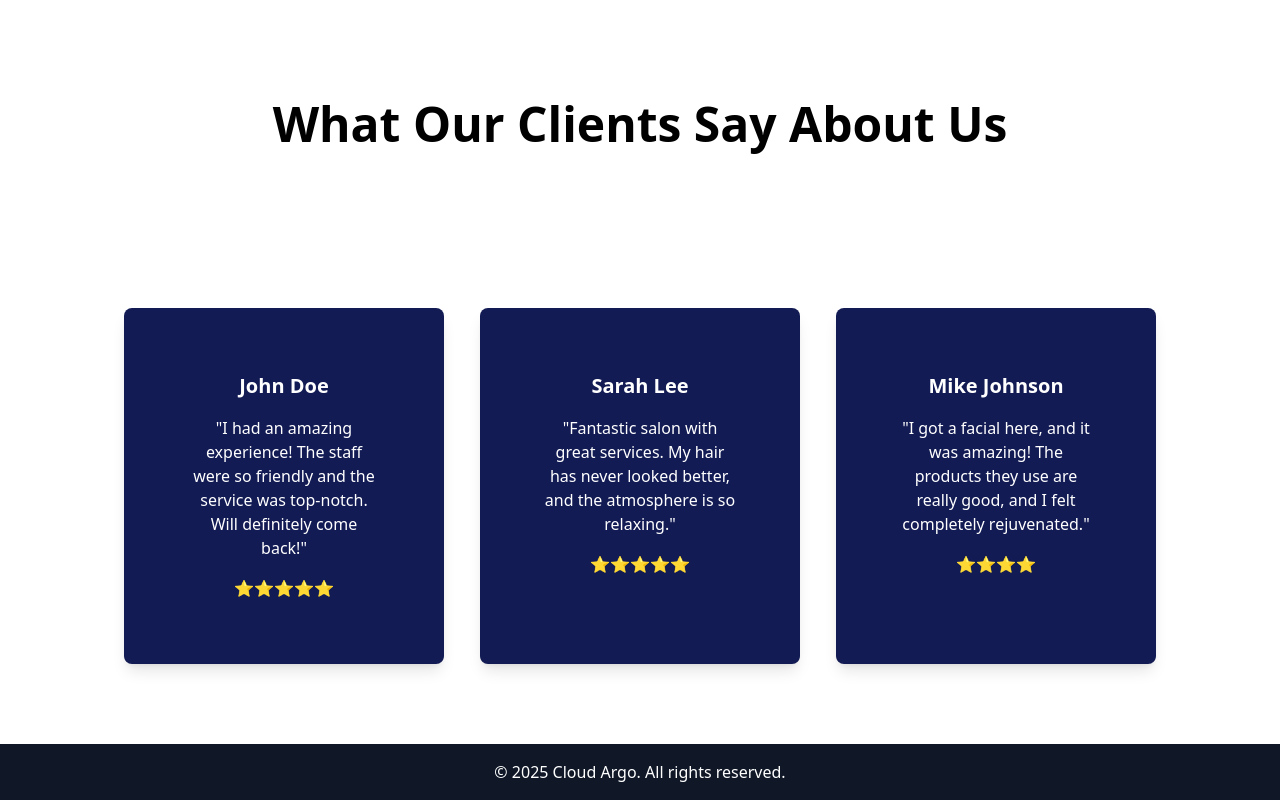
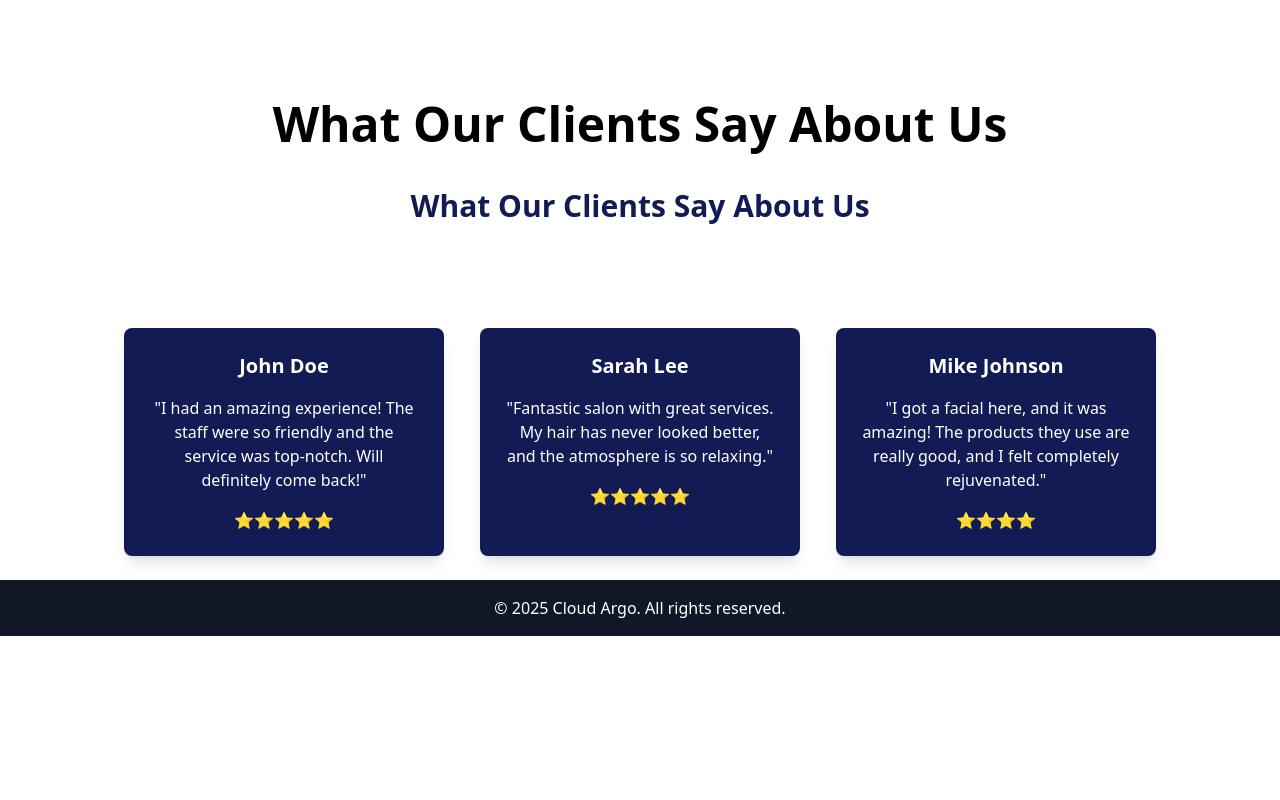
Before and after one commit to danishts/Cloud-Argo, a React (Vite) app: page /about in a window 1280 px wide. Shown: the part 4676-5476 px from the top of the page. After the commit the page ends 5312 px from the top, so only its background shows below. Built offline with nearby package versions, Linux system fonts and the light colour scheme.

Commit message:
About component updtas

```diff
--- a/src/Layout/Pages/AboutUs.jsx
+++ b/src/Layout/Pages/AboutUs.jsx
@@ -1167,8 +1167,15 @@ const AboutUs = () => {
         <h1 class="text-5xl font-bold  mb-8">What Our Clients Say About Us</h1>
       </div>
 
-      <div class="flex justify-center space-x-9  mt-20 p-20">
-        <div class="bg-[#121b54] text-white rounded-lg shadow-lg p-16 w-80 text-center">
+      <div class="text-center mt-10">
+        <h1 class="text-3xl font-bold text-[#121b54] mb-8">What Our Clients Say About Us</h1>
+    </div>
+
+
+    <div class="flex justify-center space-x-9 mt-20 p-6 flex-wrap">
+
+
+        <div class="bg-[#121b54] text-white rounded-lg shadow-lg p-6 w-80 text-center mb-8 sm:mb-0">
             <h3 class="text-xl font-semibold mb-4">John Doe</h3>
             <p class="text-white mb-4">
                 "I had an amazing experience! The staff were so friendly and the
@@ -1177,7 +1184,8 @@ const AboutUs = () => {
             <div class="text-yellow-500">⭐⭐⭐⭐⭐</div>
         </div>
 
-        <div class="bg-[#121b54] rounded-lg text-white p-16 shadow-lg p-6 w-80 text-center">
+
+        <div class="bg-[#121b54] rounded-lg text-white p-6 shadow-lg w-80 text-center mb-8 sm:mb-0">
             <h3 class="text-xl font-semibold mb-4">Sarah Lee</h3>
             <p class="text-white mb-4">
                 "Fantastic salon with great services. My hair has never looked
@@ -1186,7 +1194,7 @@ const AboutUs = () => {
             <div class="text-yellow-500">⭐⭐⭐⭐⭐</div>
         </div>
 
-        <div class="bg-[#121b54] rounded-lg text-white p-16 shadow-lg  w-80 text-center">
+        <div class="bg-[#121b54] rounded-lg text-white p-6 shadow-lg w-80 text-center mb-8 sm:mb-0">
             <h3 class="text-xl text-white font-semibold mb-4">Mike Johnson</h3>
             <p class="text-white mb-4">
                 "I got a facial here, and it was amazing! The products they use are
@@ -1194,6 +1202,7 @@ const AboutUs = () => {
             </p>
             <div class="text-yellow-500">⭐⭐⭐⭐</div>
         </div>
+
     </div>
     </div>
   );
```
Lines whose indentation alone changed are shown as unchanged.
